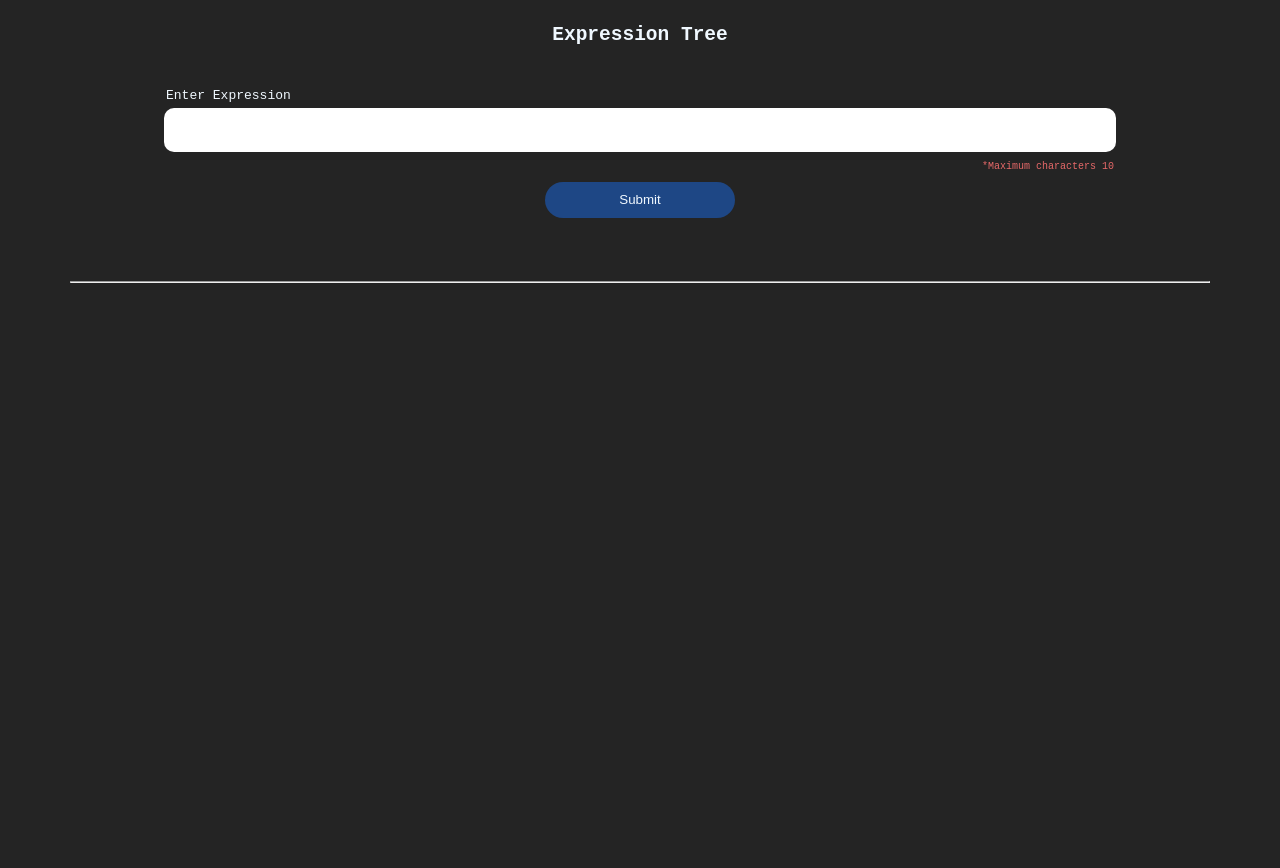
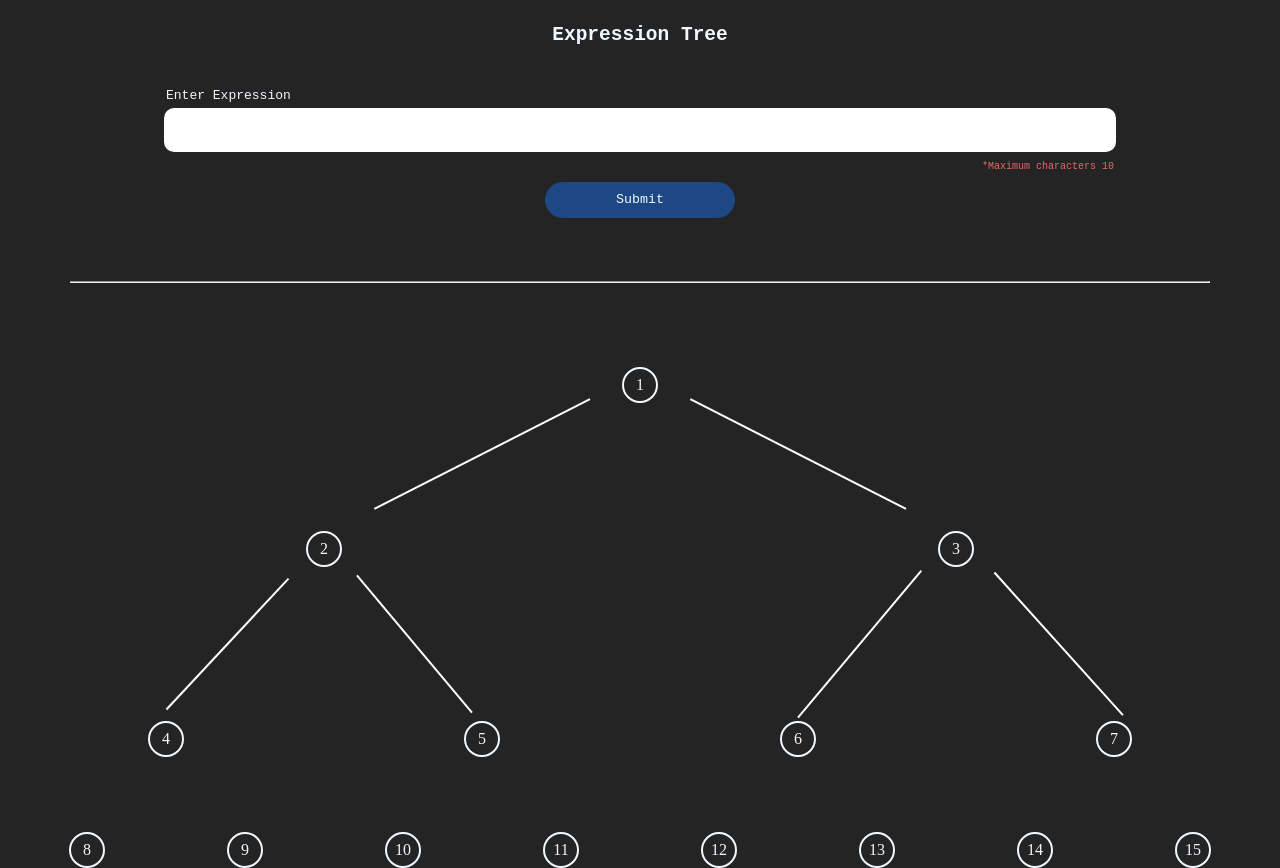
Before and after one commit to bhushan-rokade/tree_visualizer, a React (Vite) app: page /ExpressionTree in a window 1280 px wide. Before the commit the page ends 800 px from the top, so only its background shows below. Built offline with nearby package versions, Linux system fonts and the light colour scheme.

Commit message:
changes in tree

```diff
--- a/src/pages/css/exptree.css
+++ b/src/pages/css/exptree.css
@@ -48,7 +48,9 @@ label {
   border: transparent;
   background-color: rgb(30, 71, 133);
   color: aliceblue;
+  font-family: monospace;
 }
+
 .submitbtn:hover {
   transform: scale(1.05);
   /* filter: drop-shadow(0 0 0.3rem rgb(145, 147, 147)); */
--- /dev/null
+++ b/src/pages/css/tree.css
@@ -0,0 +1,78 @@
+.tree {
+  height: auto;
+  display: flex;
+  flex-direction: column;
+  width: 100%;
+}
+.row {
+  display: flex;
+  flex-direction: row;
+  justify-content: space-around;
+  width: 100%;
+  margin-top: 6%;
+}
+.node {
+  height: 4vh;
+  color: aliceblue;
+  width: 4vh;
+  border: 2px solid aliceblue;
+  border-radius: 30px;
+  display: flex;
+  justify-content: center;
+  align-items: center;
+}
+div.row_divider_left {
+  width: 19%;
+  border: 1px solid white;
+  transform: rotate(153deg);
+  margin-left: 25%;
+}
+div.row_divider_right {
+  width: 19%;
+  border: 1px solid white;
+  transform: rotate(-153deg);
+  margin-right: 25%;
+}
+.divider_div {
+  display: flex;
+  flex-direction: row;
+  width: 100%;
+  justify-content: space-around;
+  align-items: center;
+  margin-top: 4%;
+}
+div.row_divider_left3 {
+  width: 14%;
+  border: 1px solid white;
+  transform: rotate(133deg);
+  margin-left: 10%;
+  margin-top: 2%;
+}
+div.row_divider_right3 {
+  width: 14%;
+  border: 1px solid white;
+  transform: rotate(-130deg);
+  margin-top: 2%;
+}
+div.row_divider_left4 {
+  width: 15%;
+  border: 1px solid white;
+  transform: rotate(130deg);
+  margin-left: 20%;
+  margin-top: 2%;
+}
+div.row_divider_right4 {
+  width: 15%;
+  border: 1px solid white;
+  transform: rotate(-132deg);
+  margin-right: 9%;
+  margin-top: 2%;
+}
+.divider_div2 {
+  display: flex;
+  flex-direction: row;
+  width: 100%;
+  justify-content: space-around;
+  align-items: center;
+  margin-top: 4%;
+}
--- a/src/pages/expression_tree.jsx
+++ b/src/pages/expression_tree.jsx
@@ -1,5 +1,6 @@
 import React from "react";
 import "./css/exptree.css";
+import "./css/tree.css";
 
 function ExpressionTree() {
   return (
@@ -19,6 +20,42 @@ function ExpressionTree() {
           </button>
         </div>
         <hr />
+        <div className="tree">
+          <div className="row">
+            <div className="node">1</div>
+          </div>
+          <div className="divider_div">
+            <div className="row_divider_left" />
+            <div className="row_divider_right" />
+          </div>
+
+          <div className="row">
+            <div className="node">2</div>
+            <div className="node">3</div>
+          </div>
+          <div className="divider_div2">
+            <div className="row_divider_left3" />
+            <div className="row_divider_right3" />
+            <div className="row_divider_left4" />
+            <div className="row_divider_right4" />
+          </div>
+          <div className="row">
+            <div className="node">4</div>
+            <div className="node">5</div>
+            <div className="node">6</div>
+            <div className="node">7</div>
+          </div>
+          <div className="row">
+            <div className="node">8</div>
+            <div className="node">9</div>
+            <div className="node">10</div>
+            <div className="node">11</div>
+            <div className="node">12</div>
+            <div className="node">13</div>
+            <div className="node">14</div>
+            <div className="node">15</div>
+          </div>
+        </div>
       </div>
     </>
   );
```
